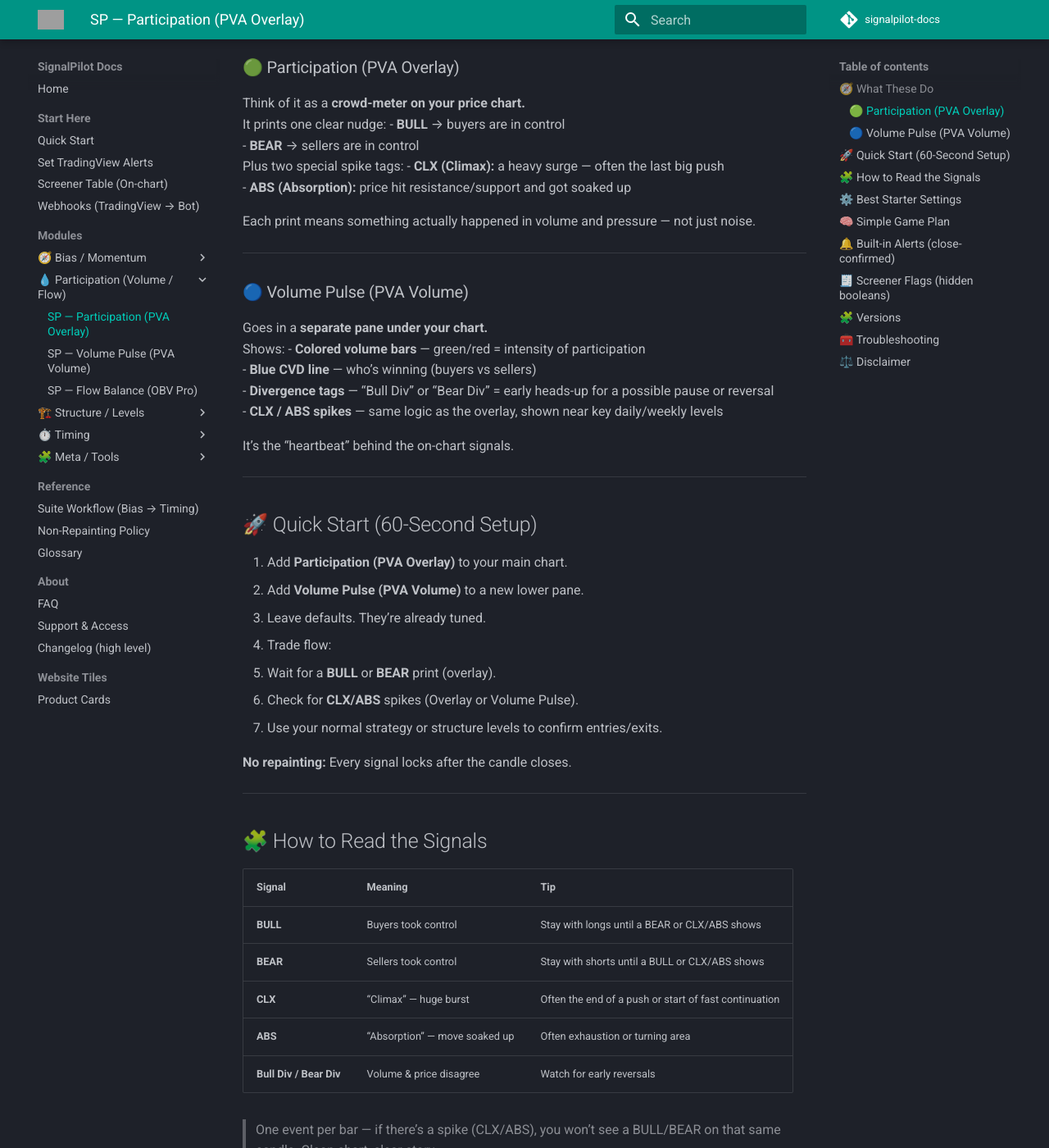
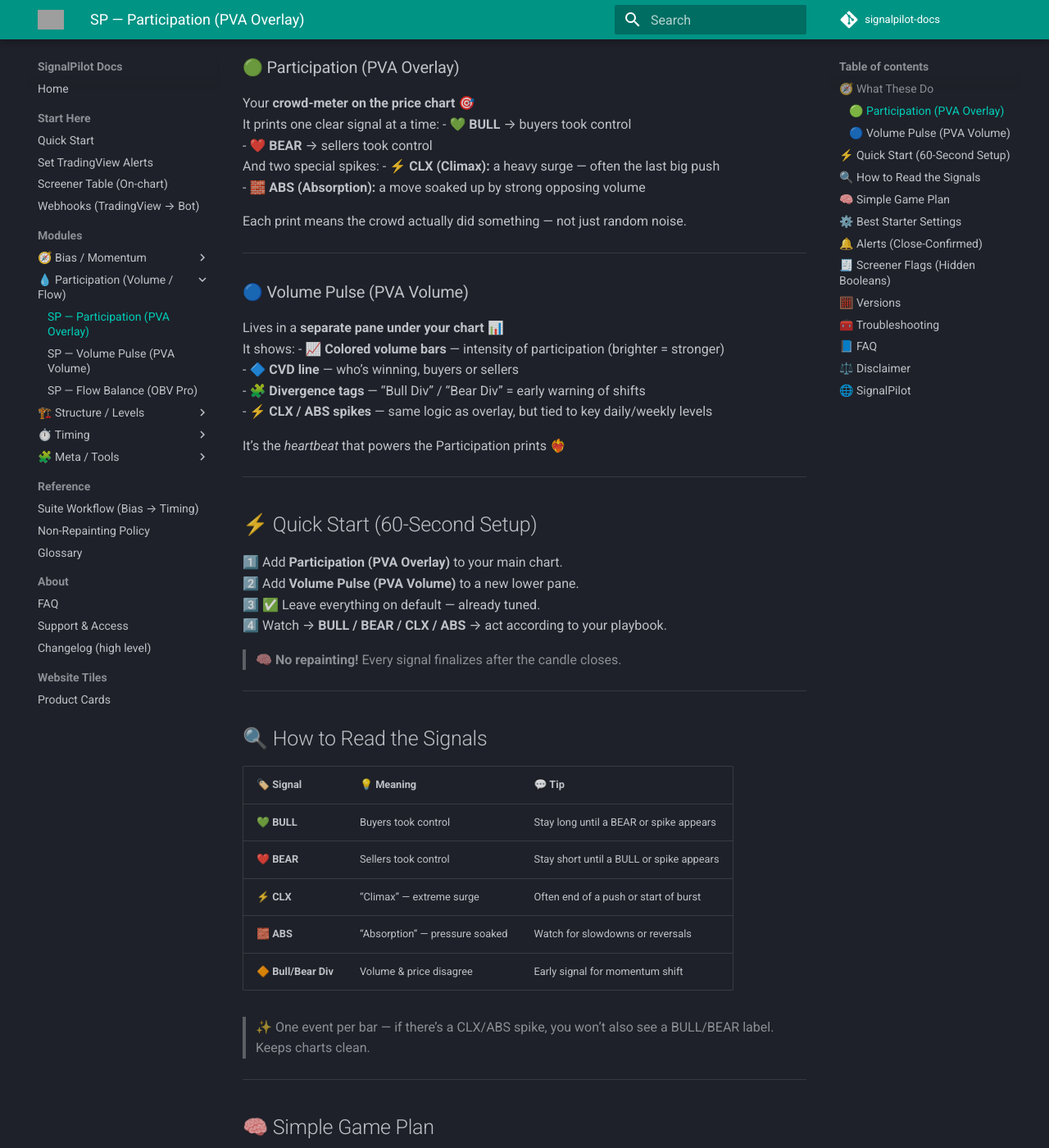
Before and after one commit to Signalpilot/signalpilot-docs, an MkDocs documentation site: the page built from docs/sp-pva-overlay.md, in a window 1280 px wide and 1400 px high, scrolled down 498 px. Shown: the whole window at 82% size. Built offline with MkDocs 1.6.1 and Material for MkDocs 9.7.7, drawn with Linux system fonts in a browser that asks for light colours; comment, search, counter and statistics services are not loaded; some of the changed text lies outside the part shown; grey boxes are pictures that could not be loaded.

Commit message:
Update sp-pva-overlay.md

```diff
--- a/docs/sp-pva-overlay.md
+++ b/docs/sp-pva-overlay.md
@@ -14,111 +14,109 @@
 > Measures market participation and conviction behind price movement.
 
 
-# SP — Participation & Volume Pulse (SP-PVA Suite) — by Signal Pilot
+# 🚀 SP — Participation & Volume Pulse (SP-PVA Suite) — by Signal Pilot
+
 **Modules:**
-- **Participation (PVA Overlay)** — on-chart signals
-- **Volume Pulse (PVA Volume)** — volume-pane companion
+- 🟢 **Participation (PVA Overlay)** — on-chart crowd control signals
+- 🔵 **Volume Pulse (PVA Volume)** — volume-pane heartbeat companion
 
-Built to show when real money is moving.
-Clean, color-coded, and **non-repainting** — signals only lock at candle close.
+Built to show **when real money is moving**.
+Clean visuals • Smart filters • **Non-repainting** (signals only lock at candle close ✅)
 
 ---
 
 ## 🧭 What These Do
 
 ### 🟢 Participation (PVA Overlay)
-Think of it as a **crowd-meter on your price chart.**
-It prints one clear nudge:
-- **BULL** → buyers are in control
-- **BEAR** → sellers are in control
-Plus two special spike tags:
-- **CLX (Climax):** a heavy surge — often the last big push
-- **ABS (Absorption):** price hit resistance/support and got soaked up
+Your **crowd-meter on the price chart** 🎯
+It prints one clear signal at a time:
+- 💚 **BULL** → buyers took control
+- ❤️ **BEAR** → sellers took control
+And two special spikes:
+- ⚡ **CLX (Climax):** a heavy surge — often the last big push
+- 🧱 **ABS (Absorption):** a move soaked up by strong opposing volume
 
-Each print means something actually happened in volume and pressure — not just noise.
+Each print means the crowd actually did something — not just random noise.
 
 ---
 
 ### 🔵 Volume Pulse (PVA Volume)
-Goes in a **separate pane under your chart.**
-Shows:
-- **Colored volume bars** — green/red = intensity of participation
-- **Blue CVD line** — who’s winning (buyers vs sellers)
-- **Divergence tags** — “Bull Div” or “Bear Div” = early heads-up for a possible pause or reversal
-- **CLX / ABS spikes** — same logic as the overlay, shown near key daily/weekly levels
+Lives in a **separate pane under your chart** 📊
+It shows:
+- 📈 **Colored volume bars** — intensity of participation (brighter = stronger)
+- 🔷 **CVD line** — who’s winning, buyers or sellers
+- 🧩 **Divergence tags** — “Bull Div” / “Bear Div” = early warning of shifts
+- ⚡ **CLX / ABS spikes** — same logic as overlay, but tied to key daily/weekly levels
 
-It’s the “heartbeat” behind the on-chart signals.
+It’s the *heartbeat* that powers the Participation prints ❤️‍🔥
 
 ---
 
-## 🚀 Quick Start (60-Second Setup)
+## ⚡ Quick Start (60-Second Setup)
 
-1. Add **Participation (PVA Overlay)** to your main chart.
-2. Add **Volume Pulse (PVA Volume)** to a new lower pane.
-3. Leave defaults. They’re already tuned.
-4. Trade flow:
-   - Wait for a **BULL** or **BEAR** print (overlay).
-   - Check for **CLX/ABS** spikes (Overlay or Volume Pulse).
-   - Use your normal strategy or structure levels to confirm entries/exits.
+1️⃣ Add **Participation (PVA Overlay)** to your main chart.
+2️⃣ Add **Volume Pulse (PVA Volume)** to a new lower pane.
+3️⃣ ✅ Leave everything on default — already tuned.
+4️⃣ Watch → **BULL / BEAR / CLX / ABS** → act according to your playbook.
 
-**No repainting:** Every signal locks after the candle closes.
+> 🧠 **No repainting!** Every signal finalizes after the candle closes.
 
 ---
 
-## 🧩 How to Read the Signals
+## 🔍 How to Read the Signals
 
-| Signal | Meaning | Tip |
+| 🏷️ Signal | 💡 Meaning | 💬 Tip |
 |:--|:--|:--|
-| **BULL** | Buyers took control | Stay with longs until a BEAR or CLX/ABS shows |
-| **BEAR** | Sellers took control | Stay with shorts until a BULL or CLX/ABS shows |
-| **CLX** | “Climax” — huge burst | Often the end of a push or start of fast continuation |
-| **ABS** | “Absorption” — move soaked up | Often exhaustion or turning area |
-| **Bull Div / Bear Div** | Volume & price disagree | Watch for early reversals |
+| 💚 **BULL** | Buyers took control | Stay long until a BEAR or spike appears |
+| ❤️ **BEAR** | Sellers took control | Stay short until a BULL or spike appears |
+| ⚡ **CLX** | “Climax” — extreme surge | Often end of a push or start of burst |
+| 🧱 **ABS** | “Absorption” — pressure soaked | Watch for slowdowns or reversals |
+| 🔶 **Bull/Bear Div** | Volume & price disagree | Early signal for momentum shift |
 
-> One event per bar — if there’s a spike (CLX/ABS), you won’t see a BULL/BEAR on that same candle. Clean chart, clear story.
+> ✨ One event per bar — if there’s a CLX/ABS spike, you won’t also see a BULL/BEAR label. Keeps charts clean.
+
+---
+
+## 🧠 Simple Game Plan
+
+1️⃣ **See BULL → Bias Long**
+2️⃣ **See BEAR → Bias Short**
+3️⃣ **See CLX or ABS → Pause** — the crowd just shouted; let the next bar confirm
+4️⃣ **See Divergence → Prepare** — often a turning point
+
+Pair this with your own **structure or support/resistance tools** 🧱
 
 ---
 
 ## ⚙️ Best Starter Settings
 
-You don’t need to tweak much:
-- **Use HTF confirm:** OFF (default) → ON for stricter, fewer signals
-- **Enable EVR (CLX/ABS):** ON (default)
-- **Limit to Session:** OFF (default) → ON for stocks (09:30–16:00)
+- ⚙️ **Use HTF Confirm:** OFF → ON for stricter signals
+- ⚙️ **Enable EVR (CLX/ABS):** ON (default)
+- ⚙️ **Limit to Session:** OFF → ON for stocks (🕒 09:30-16:00)
 
-**Best timeframes:** 15m, 30m, 1h (clean and balanced)
-**For faster scalping:** 1–5m (noisier, consider HTF confirm ON)
-**For swing:** 4h–1D (quieter, but strong context)
+**Timeframe tips:**
+🕐 *15m, 30m, 1h* → balanced & clean
+⏱ *1–5m* → noisy, use HTF confirm
+📆 *4h–1D* → quieter but powerful
 
 ---
 
-## 🧠 Simple Game Plan
+## 🔔 Alerts (Close-Confirmed)
 
-1. **See a BULL print?** Favor long bias.
-2. **See a BEAR print?** Favor short bias.
-3. **See CLX or ABS?** Wait — the crowd just shouted. Let the next candle confirm.
-4. **See Divergence in Volume Pulse?** Momentum may be shifting; watch closely.
+| 📢 Alert | When it Fires |
+|:--|:--|
+| 💚 **SP:Participation BULL** | Buyers dominate participation |
+| ❤️ **SP:Participation BEAR** | Sellers dominate participation |
+| ⚡ **SP:Participation CLX** | Climax spike |
+| 🧱 **SP:Participation ABS** | Absorption spike |
 
-Pair it with your normal support/resistance or structure tools.
+They trigger **only after** the bar closes — 🔒 non-repainting.
 
 ---
 
-## 🔔 Built-in Alerts (close-confirmed)
+## 🧾 Screener Flags (Hidden Booleans)
 
-| Alert Name | When it Fires |
-|:--|:--|
-| **SP:Participation BULL** | Buyers dominate participation |
-| **SP:Participation BEAR** | Sellers dominate participation |
-| **SP:Participation CLX** | Climax spike |
-| **SP:Participation ABS** | Absorption spike |
-
-They only trigger **after** the candle closes — zero repaint risk.
-
----
-
-## 🧾 Screener Flags (hidden booleans)
-
-You can use these for your watchlists or screeners.
+Use these for your **watchlists or screeners** 🔍
 
 **Participation (Overlay):**
 `BULL`, `BEAR`, `CLX`, `ABS`, `REGIME_BULL`, `REGIME_BEAR`, `SPIKE`, `HTF_OK`
@@ -126,46 +124,68 @@
 **Volume Pulse (Volume):**
 `SPIKE_HTF`, `EVR_CLX`, `EVR_ABS`, `DIV_BULL_REG/HID`, `DIV_BEAR_REG/HID`
 
-**Example filters:**
-- New participation flips → `BULL == 1 OR BEAR == 1`
-- Spike-only scan → `CLX == 1 OR ABS == 1`
-- Divergences → `DIV_BULL_REG == 1 OR DIV_BEAR_REG == 1`
+**Examples:**
+- 🆕 New flips → `BULL == 1 OR BEAR == 1`
+- ⚡ Spikes only → `CLX == 1 OR ABS == 1`
+- 🧩 Divergences → `DIV_BULL_REG == 1 OR DIV_BEAR_REG == 1`
 
 ---
 
-## 🧩 Versions
+## 🧮 Versions
 
-- **Participation (Overlay)** — v3.0.6-O
-  - Clean BULL/BEAR prints
-  - FlipGuard and regime logic (EMA34/55 + Pilot Line + VWAP)
-  - Optional HTF confirm and breakout checks
-  - CLX/ABS spike markers and alerts
+- **Participation (Overlay)** — `v3.0.6-O`
+  - FlipGuard + Regime logic (EMA34/55 + Pilot Line + VWAP)
+  - Optional HTF confirm + breakout checks
+  - CLX/ABS spikes + clean alerts
+  - One print per move 🟢🔴
 
-- **Volume Pulse (Volume)** — v3.0.5-V
+- **Volume Pulse (Volume)** — `v3.0.5-V`
   - Normalized volume (Z-Vol + RVOL)
-  - CVD line with hidden/regular divergences
-  - CLX/ABS spikes near key levels
-  - Smart spike markers and compact info table
+  - CVD line + hidden/regular divergences
+  - Structure-aware CLX/ABS spikes
+  - Smart markers + status table
 
 ---
 
 ## 🧰 Troubleshooting
 
-| Issue | Fix |
+| ❗ Problem | ✅ Quick Fix |
 |:--|:--|
-| Too many signals | Turn **HTF confirm = ON** or move up a timeframe |
-| Too quiet | Turn **HTF confirm = OFF** or drop timeframe |
-| Premarket noise | Use **Limit to Session = ON (09:30–16:00)** |
-| Chasing spikes | Wait one extra bar after a CLX/ABS spike |
+| Too many prints | Turn **HTF confirm ON** or use higher timeframe |
+| Too few prints | Turn **HTF confirm OFF** or drop timeframe |
+| Premarket noise | Turn **Limit to Session ON (09:30–16:00)** |
+| Chasing spikes | Wait 🔄 one extra bar after CLX/ABS |
+
+---
+
+## 📘 FAQ
+
+**❓ Does it repaint?**
+No — all signals lock at candle close.
+
+**❓ Why no BULL/BEAR on spike bar?**
+We show one thing per bar; CLX/ABS takes priority.
+
+**❓ Do I need to tweak settings?**
+No. Defaults are battle-tested. Adjust HTF confirm later if needed.
+
+**❓ Why near yesterday/week highs/lows?**
+That’s where big traders care. We highlight those reactions intentionally.
+
+**❓ Can I use it alone?**
+You can, but it’s strongest as a **filter** inside your strategy.
 
 ---
 
 ## ⚖️ Disclaimer
 
-For **educational purposes only.**
-Not financial advice. Always test first and manage your own risk.
+📚 Educational use only.
+💰 Not financial advice.
+Always test first and use risk management.
 
 ---
 
-**SignalPilot — clear, non-repainting trading tools.**
-Learn more → [https://www.signalpilot.io](https://www.signalpilot.io)
+## 🌐 SignalPilot
+
+**Clean, non-repainting, anchored tools for real traders.**
+🔗 Learn more → [https://www.signalpilot.io](https://www.signalpilot.io)
```
